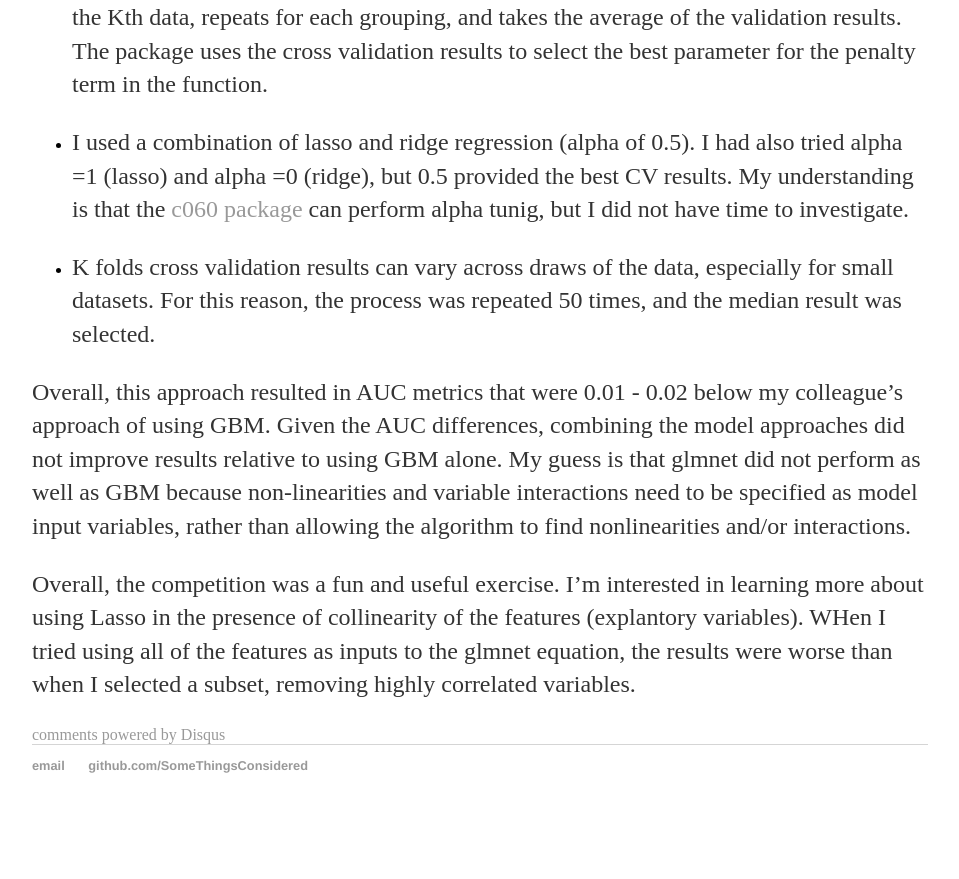
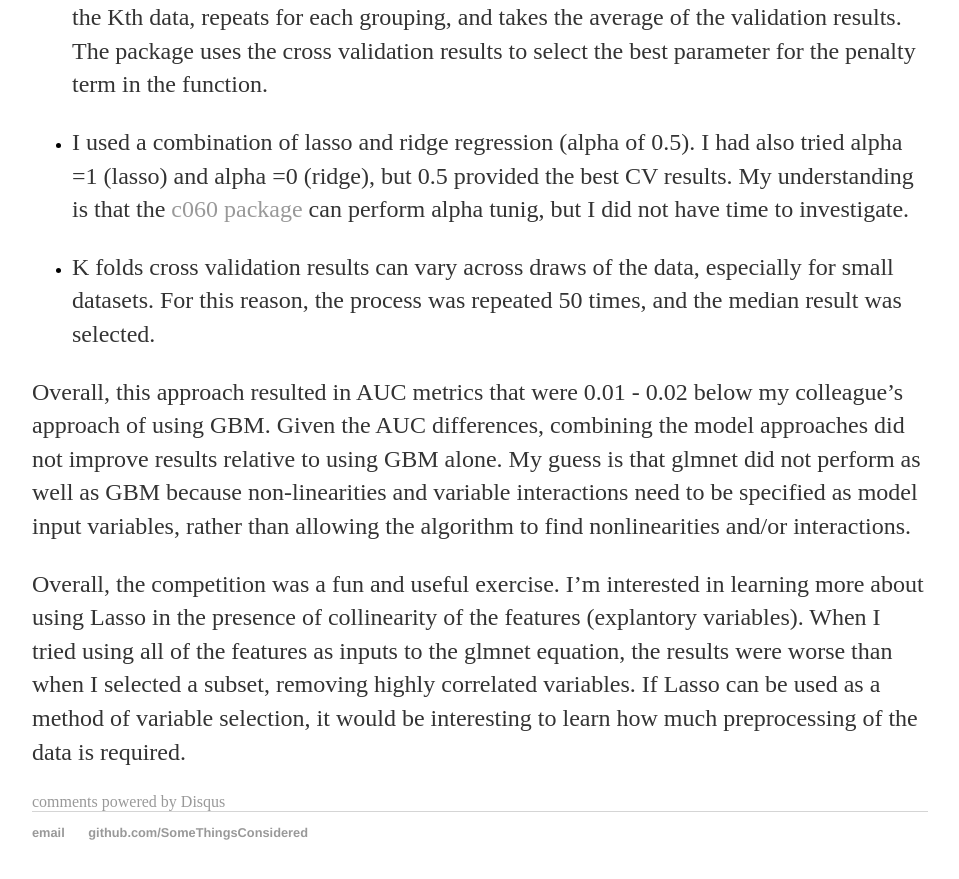
Before and after one commit to SomeThingsConsidered/SomeThingsConsidered.github.io, a Jekyll site: the page built from _posts/2015-12-07-KDDCup-2015.md, in a window 1280 px wide and 900 px high, scrolled down 2015 px. Shown: the top 879 px of the window, without its empty margins (160-1119 px from the left). Built offline with Jekyll 4.4.1, drawn with Linux system fonts in a browser that asks for light colours; comment, search, counter and statistics services are not loaded; before the commit the page ends 2848 px from its top, so only the background shows below that.

Commit message:
Update 2015-12-07-KDDCup-2015.md

```diff
--- a/_posts/2015-12-07-KDDCup-2015.md
+++ b/_posts/2015-12-07-KDDCup-2015.md
@@ -31,4 +31,4 @@ There are several points to highlight from the code:
 
 Overall, this approach resulted in AUC metrics that were 0.01 - 0.02 below my colleague's approach of using GBM.  Given the AUC differences, combining the model approaches did not improve results relative to using GBM alone.  My guess is that glmnet did not perform as well as GBM because non-linearities and variable interactions need to be specified as model input variables, rather than allowing the algorithm to find nonlinearities and/or interactions.
 
-Overall, the competition was a fun and useful exercise. I'm interested in learning more about using Lasso in the presence of collinearity of the features (explantory variables).  WHen I tried using all of the features as inputs to the glmnet equation, the results were worse than when I selected a subset, removing highly correlated variables.
+Overall, the competition was a fun and useful exercise. I'm interested in learning more about using Lasso in the presence of collinearity of the features (explantory variables).  When I tried using all of the features as inputs to the glmnet equation, the results were worse than when I selected a subset, removing highly correlated variables. If Lasso can be used as a method of variable selection, it would be interesting to learn how much preprocessing of the data is required.
```
